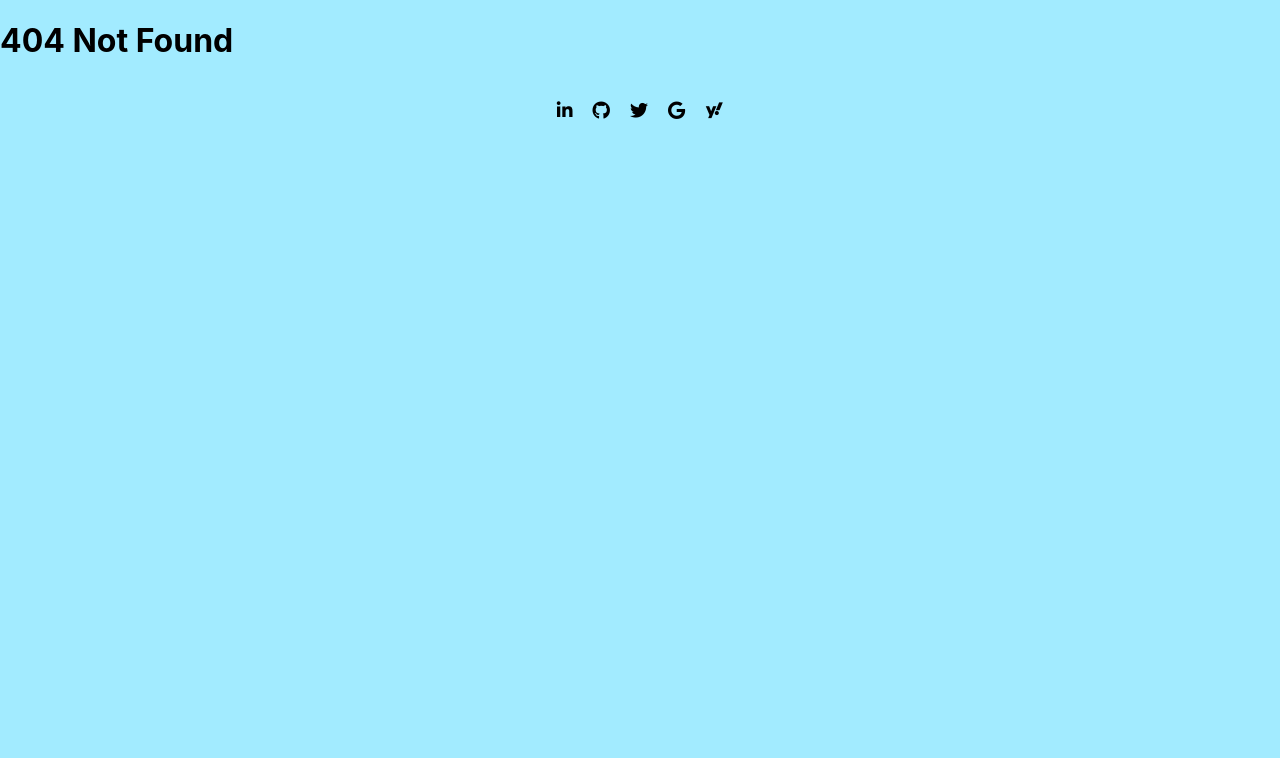
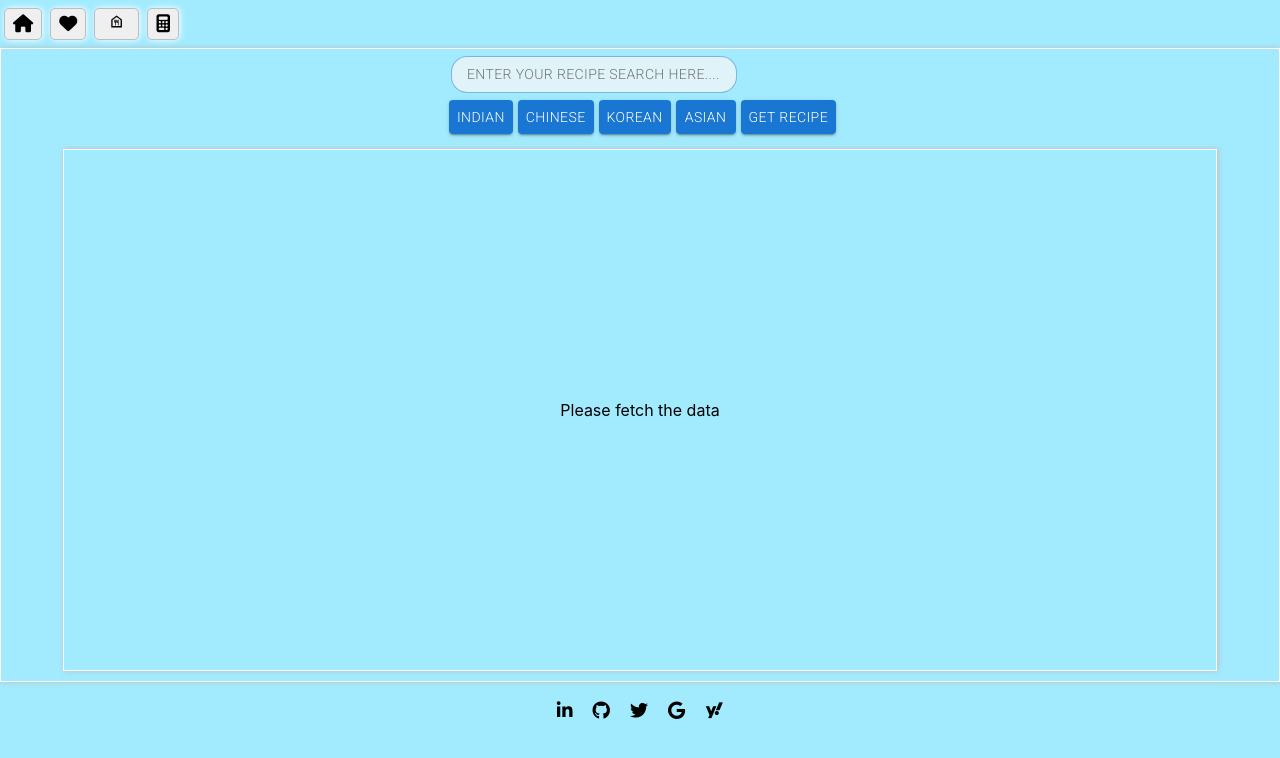
Before and after one commit to asaad227/asian-recipe, a React (Create React App) app: page / in a window 1280 px wide. Before the commit this address had no page. Shown: the top 758 px of the page. Built offline with nearby package versions, Linux system fonts and the light colour scheme; a web font is replaced by a local one.

Commit message:
update path recipe to home

```diff
--- a/src/Components/Main/Main.js
+++ b/src/Components/Main/Main.js
@@ -14,7 +14,7 @@ export default function Main() {
     <div>
       <Routes>
       {/* <Route path="/" element={<Profile />}/> */}
-      <Route path="recipe" element={<App />}/>
+      <Route path="/" element={<App />}/>
       <Route path="fav" element={<Fav />} />
       <Route path="*" element={<h1>404 Not Found</h1>} />
       <Route path='calories' element={<CaloreCounter />} />
--- a/src/Components/Nav/Nav.js
+++ b/src/Components/Nav/Nav.js
@@ -17,7 +17,7 @@ export default function Nav() {
           <button className='navBtn'><Link to="/fav">
           <i className="fa fa-heart" aria-hidden="true"></i>
           </Link></button>
-          <button className='navBtn'><Link to="/recipe">
+          <button className='navBtn'><Link to="/">
           <MdOutlineFoodBank className='iconNav' />
           </Link></button>
           <button className='navBtn'><Link to="/calories">
```
